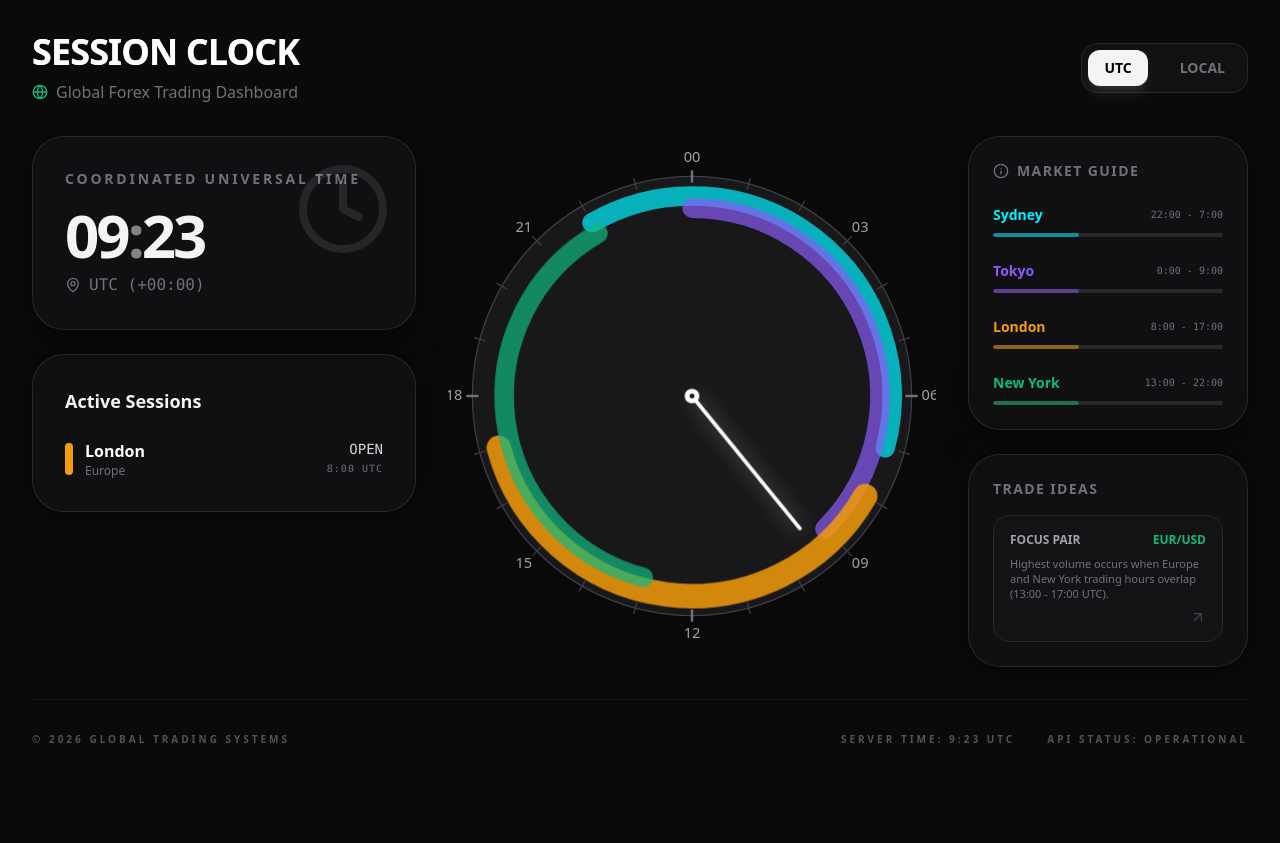
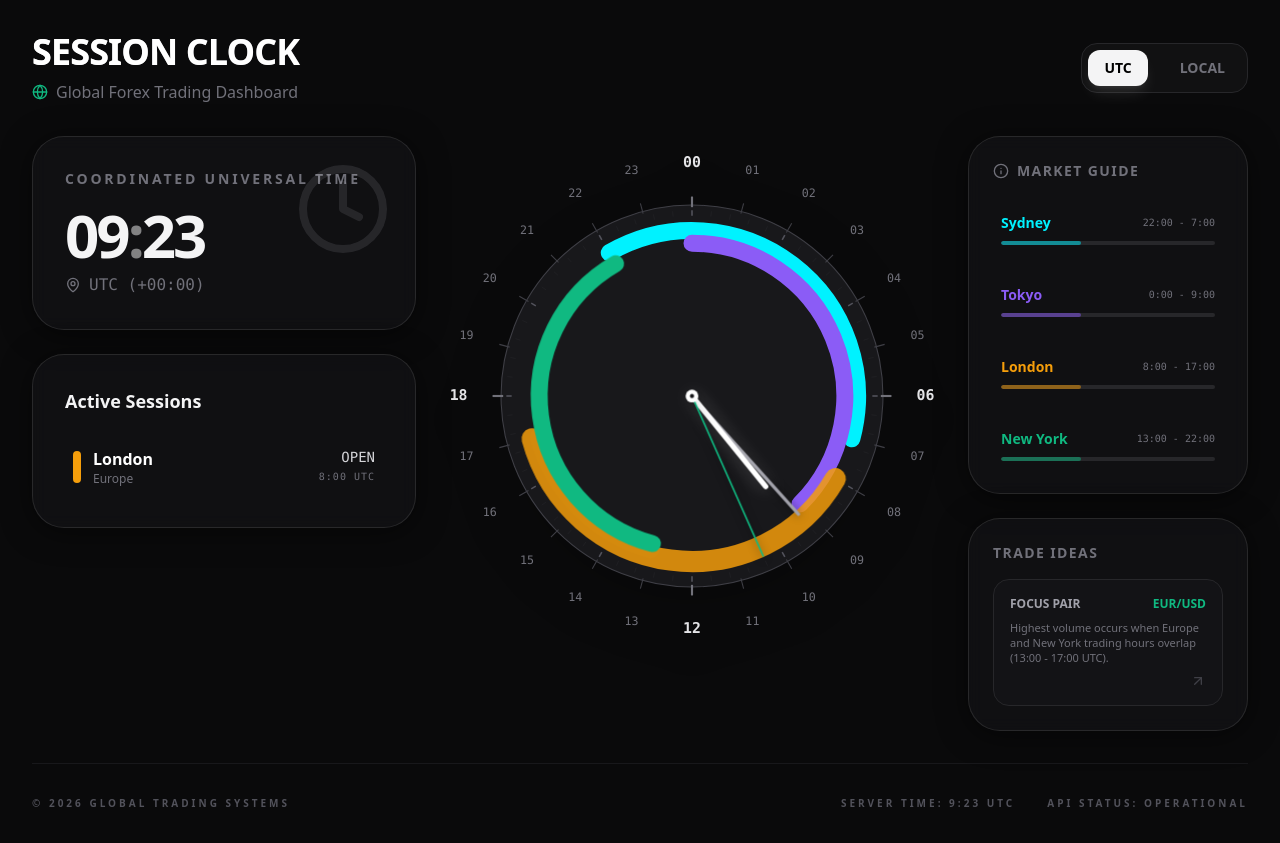
Before and after one commit to yourdudeken/SessionClock, a React (Vite) app: page / in a window 1280 px wide. Before the commit the page ends 800 px from the top, so only its background shows below. Built offline with nearby package versions, Linux system fonts and the light colour scheme.

Commit message:
feat: Implement interactive hover effects for trading sessions and update the project README with comprehensive details.

```diff
--- a/src/App.jsx
+++ b/src/App.jsx
@@ -102,7 +102,12 @@ const Dashboard = () => {
               <div className="space-y-4">
                 {activeSessions.length > 0 ? (
                   activeSessions.map(session => (
-                    <div key={session.id} className="flex items-center justify-between group">
+                    <div
+                      key={session.id}
+                      className={`flex items-center justify-between group cursor-pointer transition-all duration-300 p-2 rounded-xl ${hoveredSession?.id === session.id ? 'bg-white/5' : ''}`}
+                      onMouseEnter={() => setHoveredSession(session)}
+                      onMouseLeave={() => setHoveredSession(null)}
+                    >
                       <div className="flex items-center gap-3">
                         <div className="w-2 h-8 rounded-full" style={{ backgroundColor: session.color }}></div>
                         <div>
@@ -156,7 +161,12 @@ const Dashboard = () => {
               </h3>
               <div className="space-y-6">
                 {TRADING_SESSIONS.map(s => (
-                  <div key={s.id} className="space-y-2">
+                  <div
+                    key={s.id}
+                    className={`space-y-2 cursor-pointer transition-all duration-300 p-2 rounded-xl ${hoveredSession?.id === s.id ? 'bg-white/5' : ''}`}
+                    onMouseEnter={() => setHoveredSession(s)}
+                    onMouseLeave={() => setHoveredSession(null)}
+                  >
                     <div className="flex justify-between items-center text-sm">
                       <span className="font-bold text-zinc-300" style={{ color: s.color }}>{s.name}</span>
                       <span className="text-[10px] font-mono text-zinc-500">{s.open}:00 - {s.close}:00</span>
--- a/src/components/Clock.jsx
+++ b/src/components/Clock.jsx
@@ -1,8 +1,8 @@
-import React, { useState } from 'react';
+import React from 'react';
 import { TRADING_SESSIONS } from '../data/sessions';
 
 const ClockArc = ({ session, isActive, onHover, radius = 160 }) => {
-    const { open, close, color, name } = session;
+    const { open, close, color } = session;
     const cx = 200;
     const cy = 200;
 
@@ -31,10 +31,10 @@ const ClockArc = ({ session, isActive, onHover, radius = 160 }) => {
             stroke={color}
             strokeWidth={isActive ? 20 : 16}
             strokeLinecap="round"
-            className={`clock-arc opacity-70 hover:opacity-100 transition-all duration-300 ${isActive ? 'animate-pulse-active opacity-100' : ''}`}
+            className={`clock-arc transition-all duration-300 ${isActive ? 'animate-pulse-active' : ''}`}
             onMouseEnter={() => onHover(session)}
             onMouseLeave={() => onHover(null)}
-            style={{ strokeDasharray: isActive ? 'none' : 'none' }}
+            style={{ cursor: 'pointer', pointerEvents: 'visibleStroke' }}
         />
     );
 };
@@ -43,12 +43,13 @@ export const Clock = ({ utcTime, activeSessions, hoveredSession, setHoveredSessi
     const cx = 200;
     const cy = 200;
 
+    // 24 Hour Markings & Numbers
     const hourMarkings = Array.from({ length: 24 }).map((_, i) => {
         const angle = (i / 24) * 360 - 90;
         const rad = (angle * Math.PI) / 180;
-        const rOuter = 185;
-        const rInner = 175;
-        const rText = 195;
+        const rOuter = 188;
+        const rInner = 178;
+        const rText = 220;
 
         return {
             x1: cx + rInner * Math.cos(rad),
@@ -61,53 +62,89 @@ export const Clock = ({ utcTime, activeSessions, hoveredSession, setHoveredSessi
         };
     });
 
+    // 60 Minute/Second Ticks
+    const minuteTicks = Array.from({ length: 60 }).map((_, i) => {
+        const angle = (i / 60) * 360 - 90;
+        const rad = (angle * Math.PI) / 180;
+        const rOuter = 175;
+        const rInner = 170;
+
+        return {
+            x1: cx + rInner * Math.cos(rad),
+            y1: cy + rInner * Math.sin(rad),
+            x2: cx + rOuter * Math.cos(rad),
+            y2: cy + rOuter * Math.sin(rad)
+        };
+    });
+
+    // Hand Angle Calculations
     const hourHandAngle = (utcTime.totalHours / 24) * 360 - 90;
-    const rad = (hourHandAngle * Math.PI) / 180;
-    const handLength = 140;
-    const handX = cx + handLength * Math.cos(rad);
-    const handY = cy + handLength * Math.sin(rad);
+    const minuteHandAngle = (utcTime.minutes / 60) * 360 - 90;
+    const secondHandAngle = (utcTime.seconds / 60) * 360 - 90;
 
-    // Define radius for each session for visual separation
+    const getHandPos = (angle, length) => {
+        const rad = (angle * Math.PI) / 180;
+        return {
+            x: cx + length * Math.cos(rad),
+            y: cy + length * Math.sin(rad)
+        };
+    };
+
+    const hourHand = getHandPos(hourHandAngle, 110);
+    const minuteHand = getHandPos(minuteHandAngle, 150);
+    const secondHand = getHandPos(secondHandAngle, 165);
+
     const sessionRadii = {
-        sydney: 164,
-        tokyo: 154,
-        london: 164,
-        newyork: 154
+        sydney: 156,
+        tokyo: 144,
+        london: 156,
+        newyork: 144
     };
 
     return (
-        <div className="relative w-full aspect-square max-w-[500px] mx-auto">
-            <svg viewBox="0 0 400 400" className="w-full h-full drop-shadow-2xl">
+        <div className="relative w-full aspect-square max-w-[550px] mx-auto scale-90 md:scale-100" style={{ isolation: 'isolate' }}>
+            <svg viewBox="0 0 460 460" className="w-full h-full drop-shadow-2xl overflow-visible" style={{ pointerEvents: 'none' }}>
+                <g transform="translate(30, 30)">
                     {/* Background circle */}
-                <circle cx={cx} cy={cy} r="180" fill="#18181b" stroke="#3f3f46" strokeWidth="1" />
+                    <circle cx={cx} cy={cy} r="180" fill="#18181b" stroke="#3f3f46" strokeWidth="1" style={{ pointerEvents: 'none' }} />
 
-                {/* Hour Markings */}
+                    {/* Minute Ticks */}
+                    {minuteTicks.map((m, i) => (
+                        <line
+                            key={`m-${i}`}
+                            x1={m.x1} y1={m.y1} x2={m.x2} y2={m.y2}
+                            stroke={i % 5 === 0 ? "#52525b" : "#27272a"}
+                            strokeWidth={i % 5 === 0 ? 1.5 : 0.5}
+                            style={{ pointerEvents: 'none' }}
+                        />
+                    ))}
+
+                    {/* Hour Markings & Numbers */}
                     {hourMarkings.map((m, i) => (
-                    <g key={i}>
+                        <g key={`h-${i}`} style={{ pointerEvents: 'none' }}>
                             <line
                                 x1={m.x1} y1={m.y1} x2={m.x2} y2={m.y2}
                                 stroke={i % 6 === 0 ? "#71717a" : "#3f3f46"}
                                 strokeWidth={i % 6 === 0 ? 2 : 1}
                             />
-                        {i % 3 === 0 && (
                             <text
                                 x={m.tx} y={m.ty}
-                                fill="#a1a1aa"
-                                fontSize="12"
+                                fill={i % 6 === 0 ? "#e4e4e7" : "#71717a"}
+                                fontSize={i % 6 === 0 ? "14" : "11"}
+                                fontWeight={i % 6 === 0 ? "bold" : "normal"}
                                 textAnchor="middle"
                                 dominantBaseline="middle"
-                                className="font-medium"
+                                className="font-mono transition-colors duration-300"
                             >
                                 {m.label}
                             </text>
-                        )}
                         </g>
                     ))}
 
-                {/* London-NY Overlap Highlight (Static Background) */}
+                    {/* Overlap Highlight */}
                     <ClockArc
-                    radius={159}
-                    session={{ open: 13, close: 17, color: 'rgba(255,165,0,0.05)', name: 'Volatility Core' }}
+                        radius={150}
+                        session={{ open: 13, close: 17, color: 'rgba(255,165,0,0.05)' }}
                         isActive={false}
                         onHover={() => { }}
                     />
@@ -123,17 +160,42 @@ export const Clock = ({ utcTime, activeSessions, hoveredSession, setHoveredSessi
                         />
                     ))}
 
-                {/* Smooth Hand */}
-                <g className="transition-transform duration-1000 ease-linear">
+                    {/* Hands - with pointer-events-none to let hover pass through to arcs */}
+                    <g style={{ pointerEvents: 'none' }}>
+                        {/* Minute Hand */}
                         <line
-                        x1={cx} y1={cy} x2={handX} y2={handY}
-                        stroke="white"
+                            x1={cx} y1={cy} x2={minuteHand.x} y2={minuteHand.y}
+                            stroke="#a1a1aa"
                             strokeWidth="3"
                             strokeLinecap="round"
-                        className="drop-shadow-[0_0_8px_rgba(255,255,255,0.5)]"
+                            className="drop-shadow-[0_0_4px_rgba(0,0,0,0.5)] transition-all duration-700 ease-out"
                         />
+
+                        {/* Hour Hand */}
+                        <line
+                            x1={cx} y1={cy} x2={hourHand.x} y2={hourHand.y}
+                            stroke="white"
+                            strokeWidth="5"
+                            strokeLinecap="round"
+                            className="drop-shadow-[0_0_8px_rgba(255,255,255,0.3)]"
+                        />
+
+                        {/* Second Hand */}
+                        <g className="transition-all duration-300 ease-in-out">
+                            <line
+                                x1={cx} y1={cy} x2={secondHand.x} y2={secondHand.y}
+                                stroke="#10b981"
+                                strokeWidth="1.5"
+                                strokeLinecap="round"
+                                className="drop-shadow-[0_2px_4px_rgba(0,0,0,0.5)]"
+                            />
+                            <circle cx={cx} cy={cy} r="3" fill="#10b981" />
+                        </g>
+
+                        {/* Center Cap */}
                         <circle cx={cx} cy={cy} r="6" fill="white" />
                         <circle cx={cx} cy={cy} r="2" fill="#18181b" />
+                    </g>
                 </g>
             </svg>
 
@@ -142,10 +204,11 @@ export const Clock = ({ utcTime, activeSessions, hoveredSession, setHoveredSessi
                 <div
                     className="absolute z-50 glass-card p-4 rounded-2xl w-64 pointer-events-none transition-all duration-200"
                     style={{
-                        top: '50%',
+                        top: '50.5%',
                         left: '50%',
                         transform: 'translate(-50%, -50%)',
-                        border: `1px solid ${hoveredSession.color}44`
+                        border: `1px solid ${hoveredSession.color}44`,
+                        pointerEvents: 'none'
                     }}
                 >
                     <div className="flex items-center gap-2 mb-2">
```
Also changed, not shown: 1 other file (tests, documents, lock files or other folders). Lines whose indentation alone changed are shown as unchanged.
